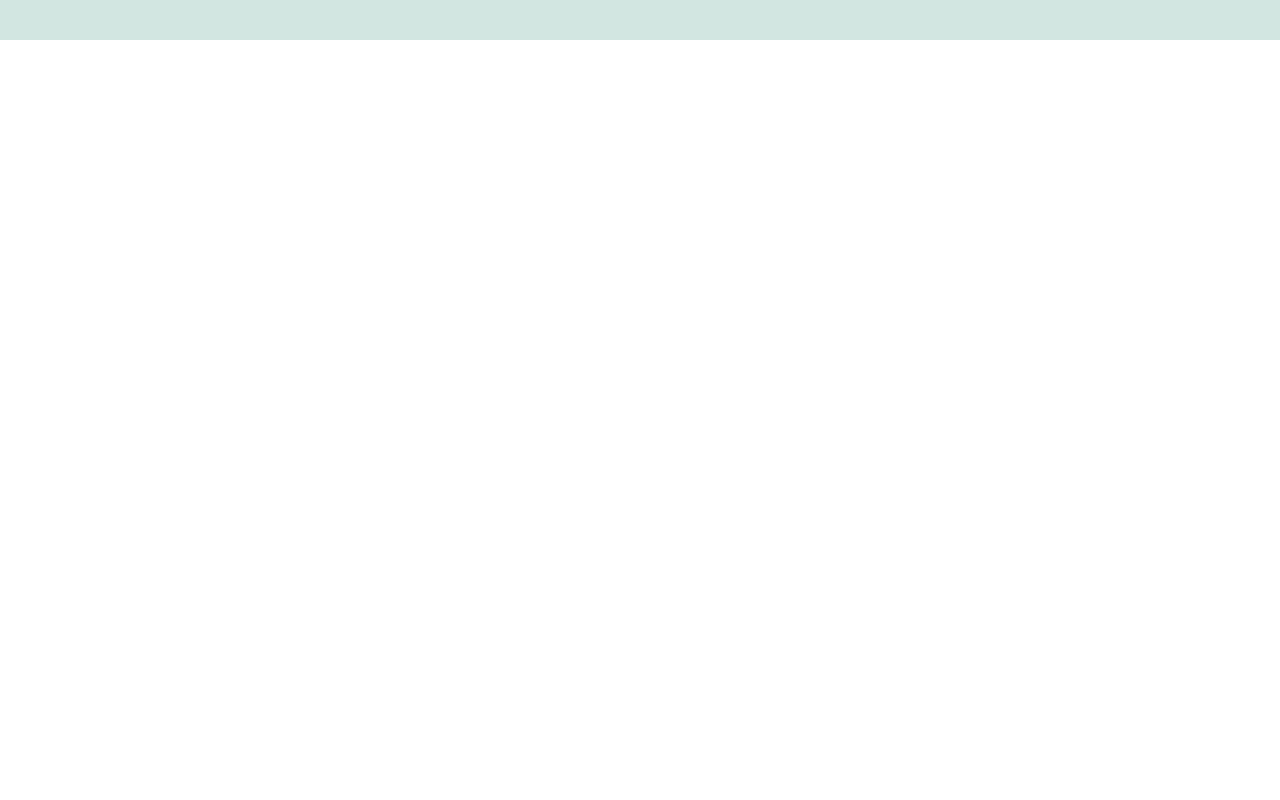
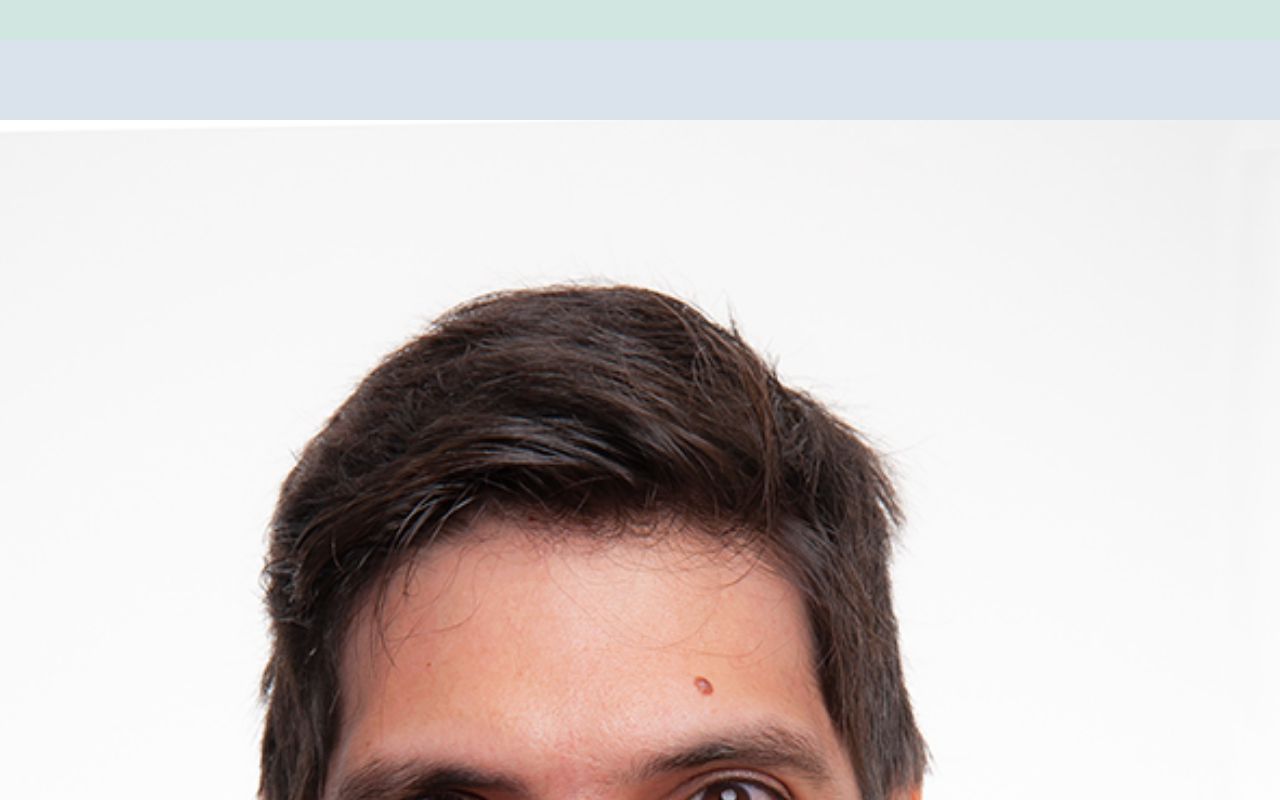
Before and after one commit to Ciriero/Personal_web, a React (Create React App) app: page / in a window 1280 px wide. Shown: the part 760-1560 px from the top of the page. Before the commit the page ends 800 px from the top, so only its background shows below. Built offline with nearby package versions, Linux system fonts and the light colour scheme.

Commit message:
added about.js

```diff
--- a/src/App.js
+++ b/src/App.js
@@ -1,3 +1,4 @@
+import About from "./components/About";
 import Hero from "./components/Hero";
 import Navbar from "./components/Navbar";
 
@@ -6,6 +7,7 @@ function App() {
     <>
       <Navbar />
       <Hero />
+      <About />
     </>
   );
 }
--- /dev/null
+++ b/src/components/About.js
@@ -0,0 +1,48 @@
+import React from "react";
+import CV from "../assets/CV.pdf";
+import { AiOutlineDownload } from "react-icons/ai";
+import { WrapperAbout } from "../styles/About.styles";
+
+const About = () => {
+  return (
+    <WrapperAbout>
+      <section className="section about">
+        <div className="section-center about-center">
+          <article className="about-img">
+            <img
+              src="../../../utils/Foto0209-2.jpg"
+              alt=""
+              className="about-photo"
+            />
+          </article>
+          <article className="about-info">
+            <div className="section-title about-title">
+              <h2>About</h2>
+              <div className="underline"></div>
+              <p>
+                Lorem ipsum dolor sit amet consectetur adipisicing elit.
+                Voluptatum iusto inventore, esse dolor cumque eos pariatur, id
+                repellat enim animi fugiat, eaque natus expedita distinctio
+                fuga. Ipsum vero cum dignissimos corrupti dolorum porro expedita
+                quidem cupiditate, neque aliquam. Dignissimos, veniam.
+              </p>
+              <p>
+                Lorem ipsum dolor sit amet consectetur adipisicing elit. Nisi,
+                reprehenderit asperiores necessitatibus nostrum quod fugiat,
+                facilis iste dolore maiores perspiciatis quaerat ut illo alias,
+                quia quisquam porro deserunt illum explicabo sequi sapiente
+                minus pariatur magnam iure. Minima ea alias inventore.
+              </p>
+            </div>
+
+            <a href={CV} download className="hero-btn">
+              Descargar CV <AiOutlineDownload />
+            </a>
+          </article>
+        </div>
+      </section>
+    </WrapperAbout>
+  );
+};
+
+export default About;
--- /dev/null
+++ b/src/styles/About.styles.js
@@ -0,0 +1,8 @@
+import styled from "styled-components";
+
+export const WrapperAbout = styled.div`
+background-color: var(--clr-grey-9);
+transition: 1s all ease;
+padding-top: 5rem;
+
+`
```
Also changed, not shown: 1 other file (tests, documents, lock files or other folders).
